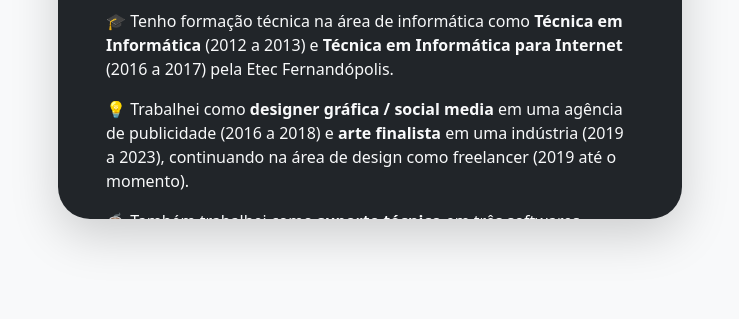
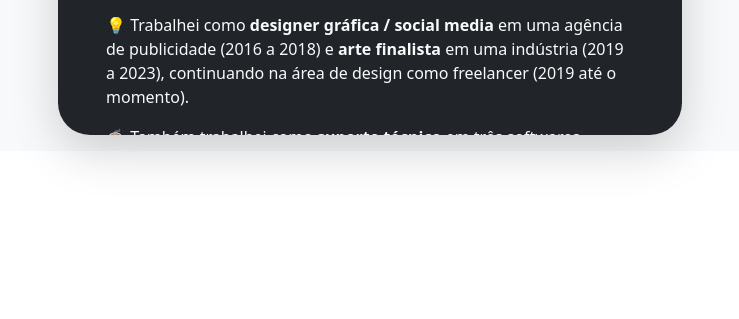
Before and after one commit to icxmartinelli/icxmartinelli, a plain HTML site: page index.html in a window 1280 px wide. Shown: the part 481-800 px from the top of the page, without its empty margins (270-1009 px from the left). Drawn offline with nearby package versions, Linux system fonts and the light colour scheme.

Commit message:
Update index.html

```diff
--- a/index.html
+++ b/index.html
@@ -25,7 +25,7 @@
 </head>
 
 <body>
-    <div class="bg-light vh-100 p-3 d-flex align-items-center justify-content-center">
+    <div class="bg-light h-100 p-3 d-flex align-items-center justify-content-center">
         <div class="shadow-lg bg-dark text-light rounded-5 p-5 d-flex flex-column overflow-auto gap-3 col col-sm-8 col-md-6"
             style="max-height: 75vh;">
             <div class="text-center">
```
